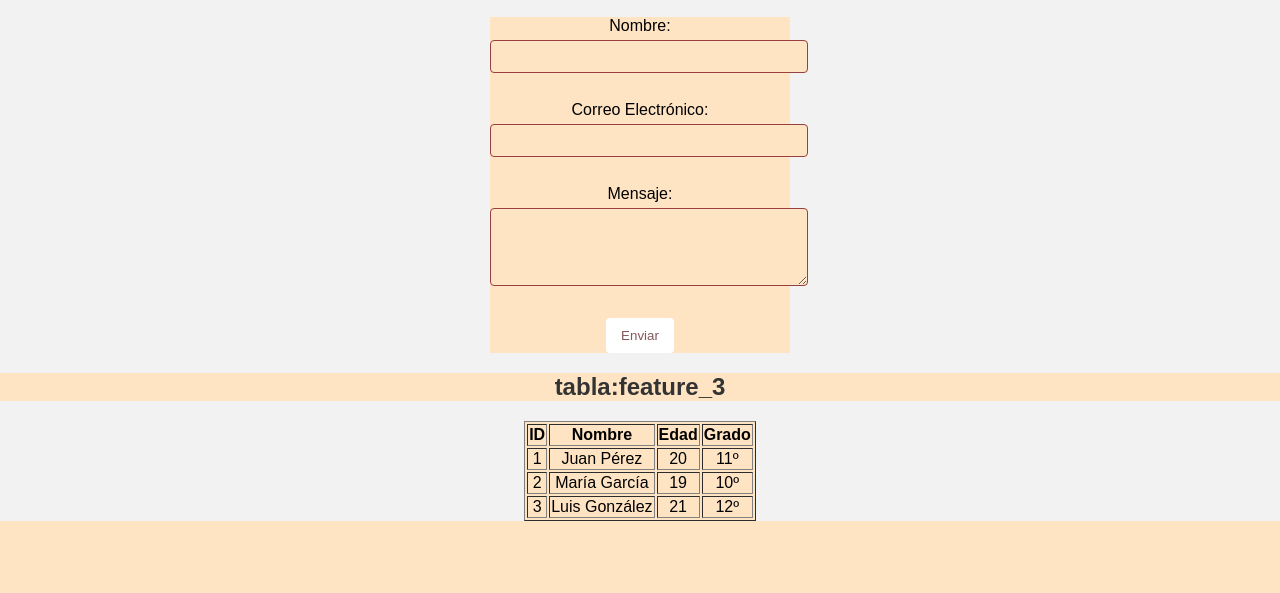
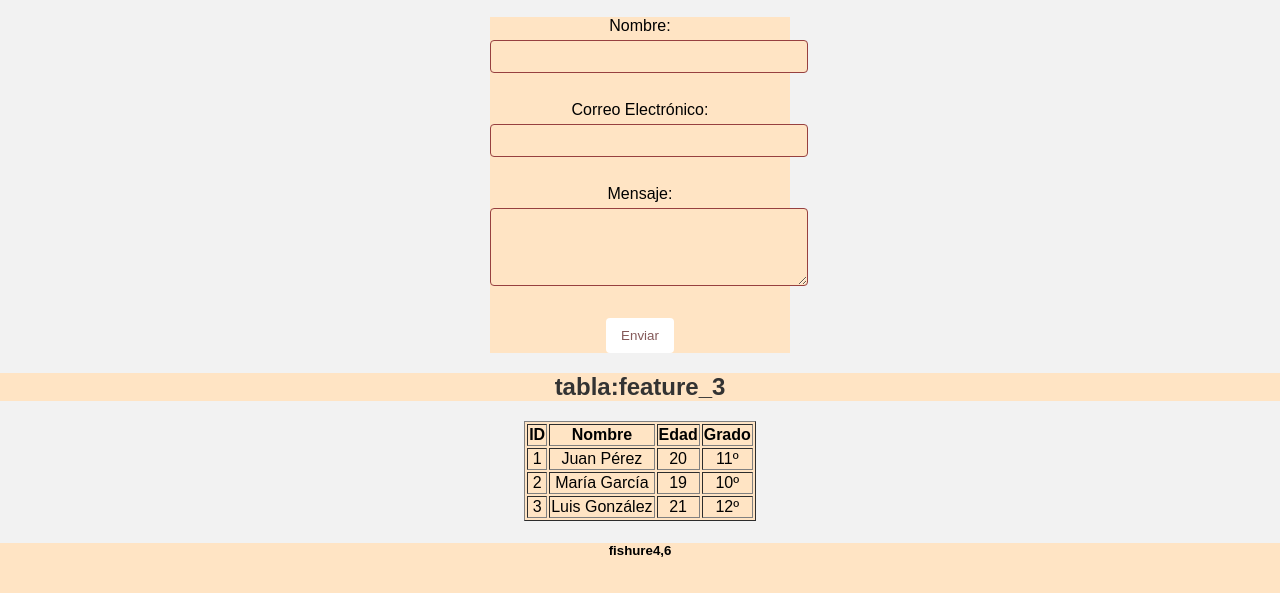
Before and after one commit to ElmerRCH/Html, a plain HTML site: page index.html in a window 1280 px wide. Shown: the part 111-704 px from the top of the page. Drawn offline with Linux system fonts and the light colour scheme.

Commit message:
etiqueta
se agrego

```diff
--- a/index.html
+++ b/index.html
@@ -50,6 +50,7 @@
             <td>12º</td>
         </tr>
     </table>
+    <h5>fishure4,6</h5>
 </body>
 
 </html>
```
